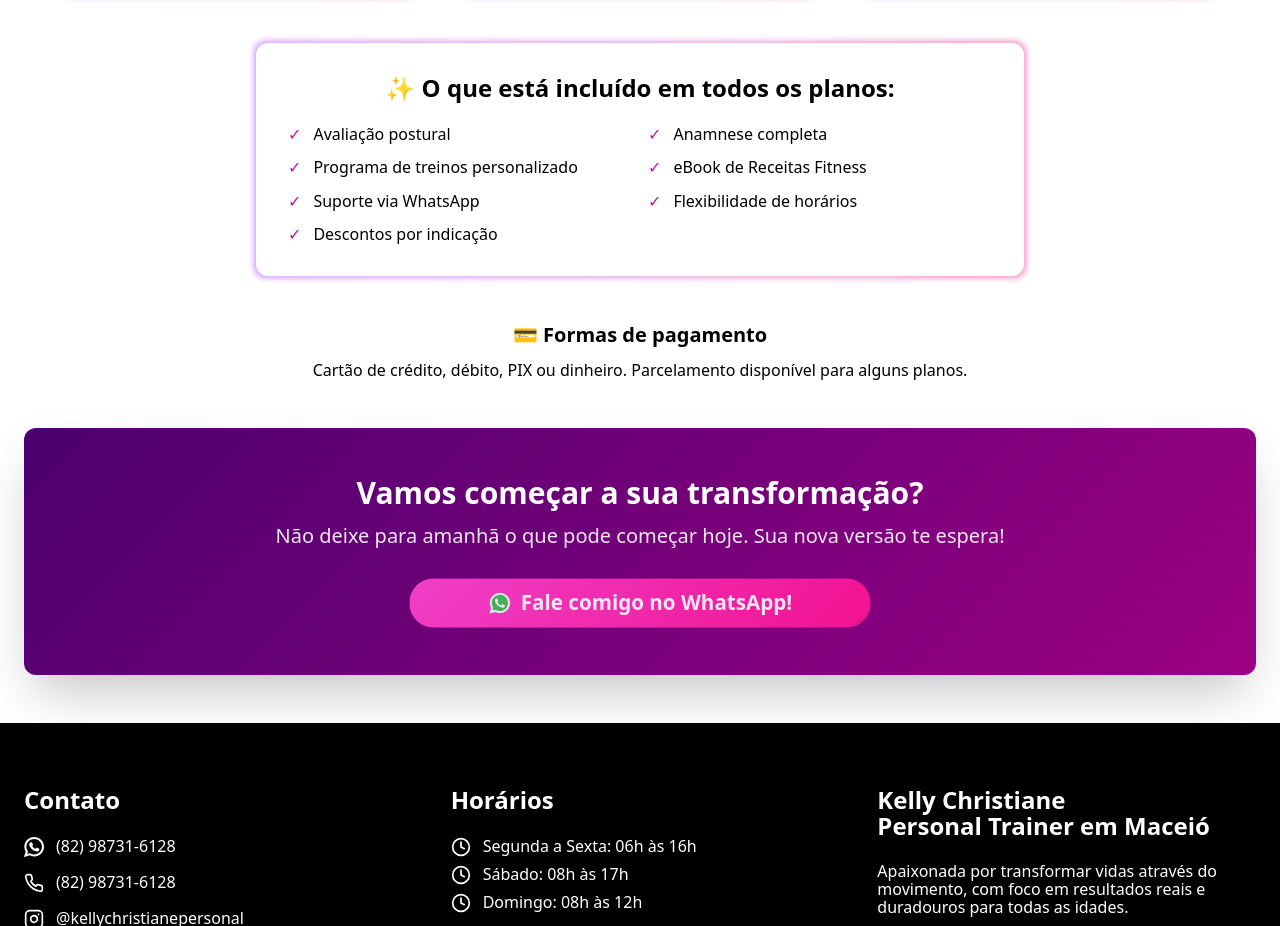
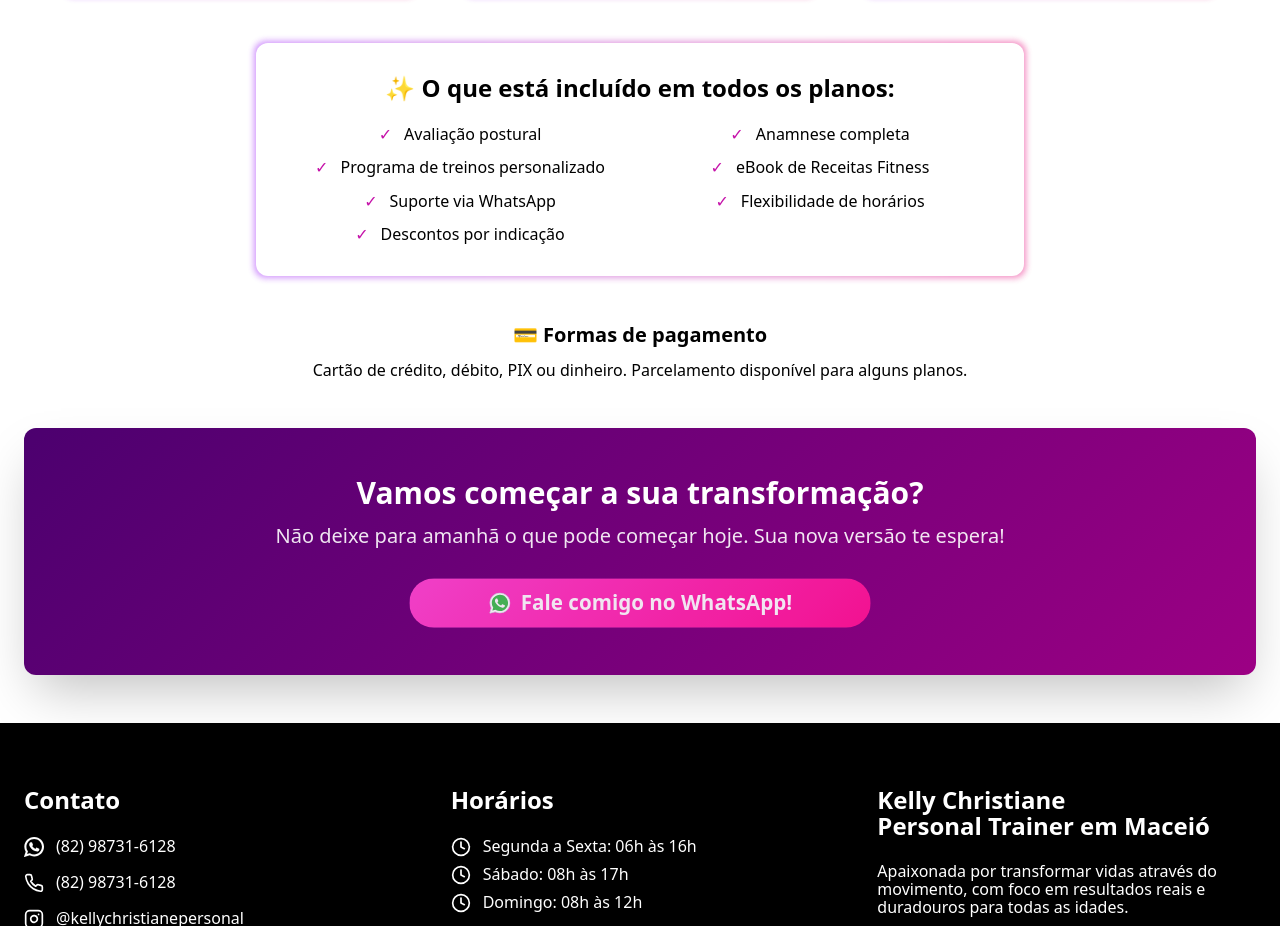
Before and after one commit to henr1queal/landing-page-edf, a website: page index.html in a window 1280 px wide. Shown: the part 3981-4907 px from the top of the page. Drawn offline with Linux system fonts and the light colour scheme.

Commit message:
fix: justificados ao centros itens incluídos em todos os planos

```diff
--- a/index.html
+++ b/index.html
@@ -976,25 +976,25 @@
                 todos os planos:
               </h3>
               <div class="grid md:grid-cols-2 gap-4 mx-auto">
-                <div class="animate-on-scroll flex items-center space-x-3">
+                <div class="animate-on-scroll flex justify-center space-x-3">
                   <span class="text-custom-purple">✓</span><span>Avaliação postural</span>
                 </div>
-                <div class="animate-on-scroll flex items-center space-x-3">
+                <div class="animate-on-scroll flex justify-center space-x-3">
                   <span class="text-custom-purple">✓</span><span>Anamnese completa</span>
                 </div>
-                <div class="animate-on-scroll flex items-center space-x-3">
+                <div class="animate-on-scroll flex justify-center space-x-3">
                   <span class="text-custom-purple">✓</span><span>Programa de treinos personalizado</span>
                 </div>
-                <div class="animate-on-scroll flex items-center space-x-3">
+                <div class="animate-on-scroll flex justify-center space-x-3">
                   <span class="text-custom-purple">✓</span><span>eBook de Receitas Fitness</span>
                 </div>
-                <div class="animate-on-scroll flex items-center space-x-3">
+                <div class="animate-on-scroll flex justify-center space-x-3">
                   <span class="text-custom-purple">✓</span><span>Suporte via WhatsApp</span>
                 </div>
-                <div class="animate-on-scroll flex items-center space-x-3">
+                <div class="animate-on-scroll flex justify-center space-x-3">
                   <span class="text-custom-purple">✓</span><span>Flexibilidade de horários</span>
                 </div>
-                <div class="animate-on-scroll col-span-full flex items-center space-x-3">
+                <div class="animate-on-scroll justify-center flex items-center space-x-3">
                   <span class="text-custom-purple">✓</span><span>Descontos por indicação</span>
                 </div>
               </div>
```
